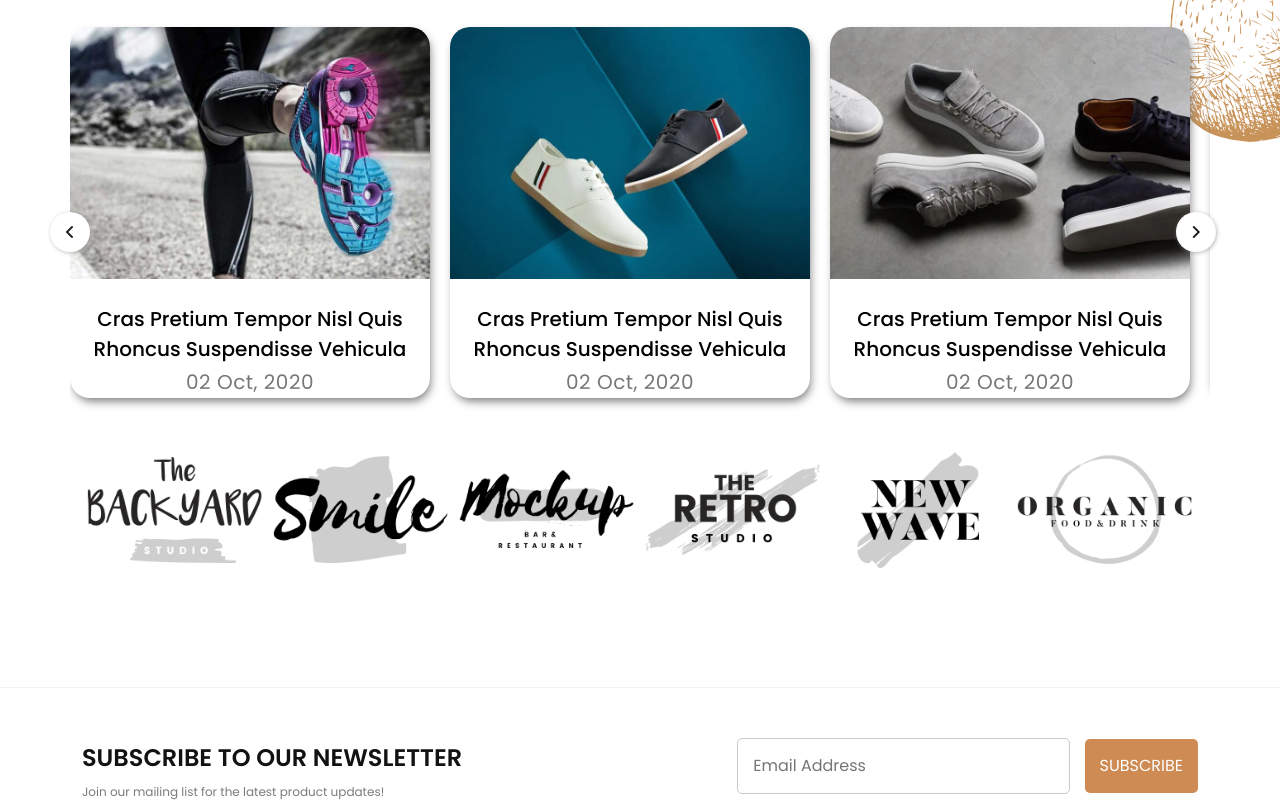
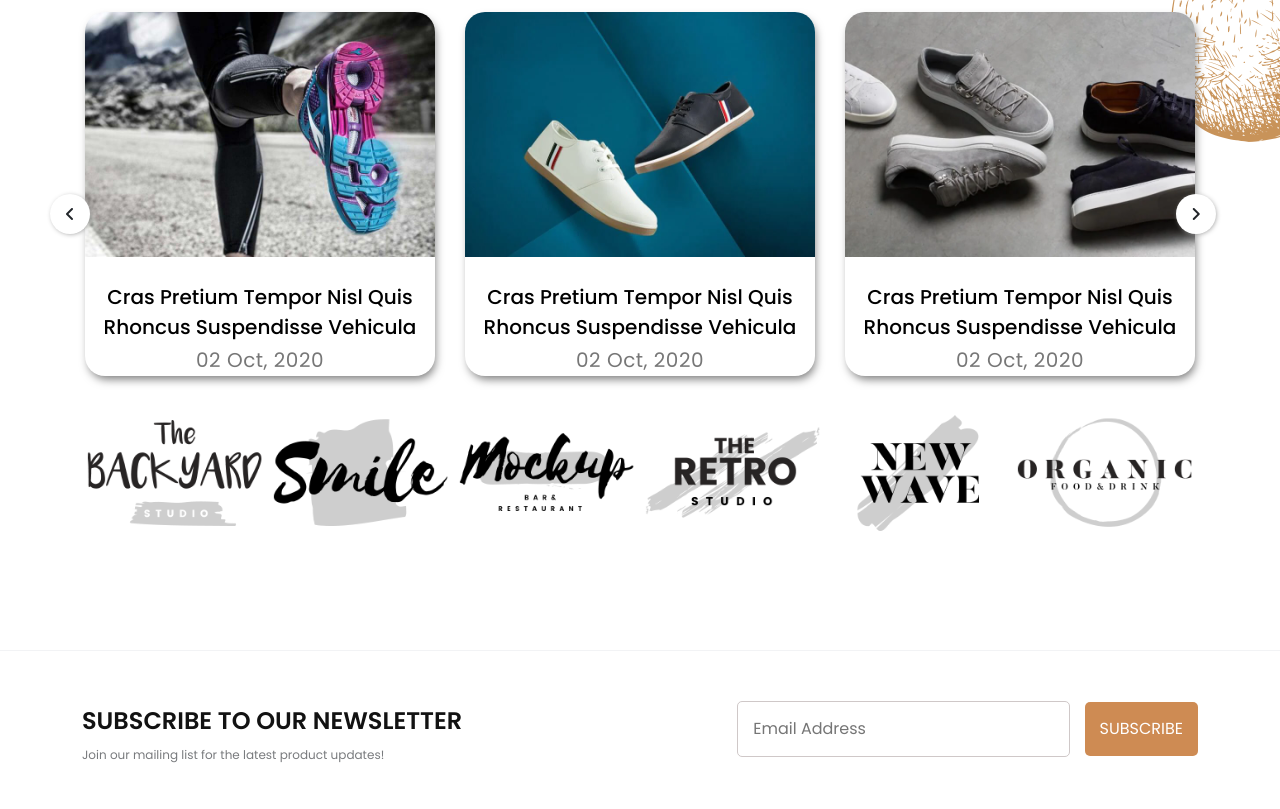
Before and after one commit to limondofadar/e-commerce, a plain HTML site: page index.html in a window 1280 px wide. Shown: the part 3095-3904 px from the top of the page. Drawn offline with Linux system fonts and the light colour scheme.

Commit message:
Update style.css

```diff
--- a/css/style.css
+++ b/css/style.css
@@ -763,7 +763,7 @@ li.slick-active button {
     overflow: hidden;
     border-radius: 20px;
     box-shadow: 2px 5px 10px -2px #777 ;
-    margin-right: 20px;
+    margin: 15px;
 }
 .blog_card img{
     width: 100%;
```
